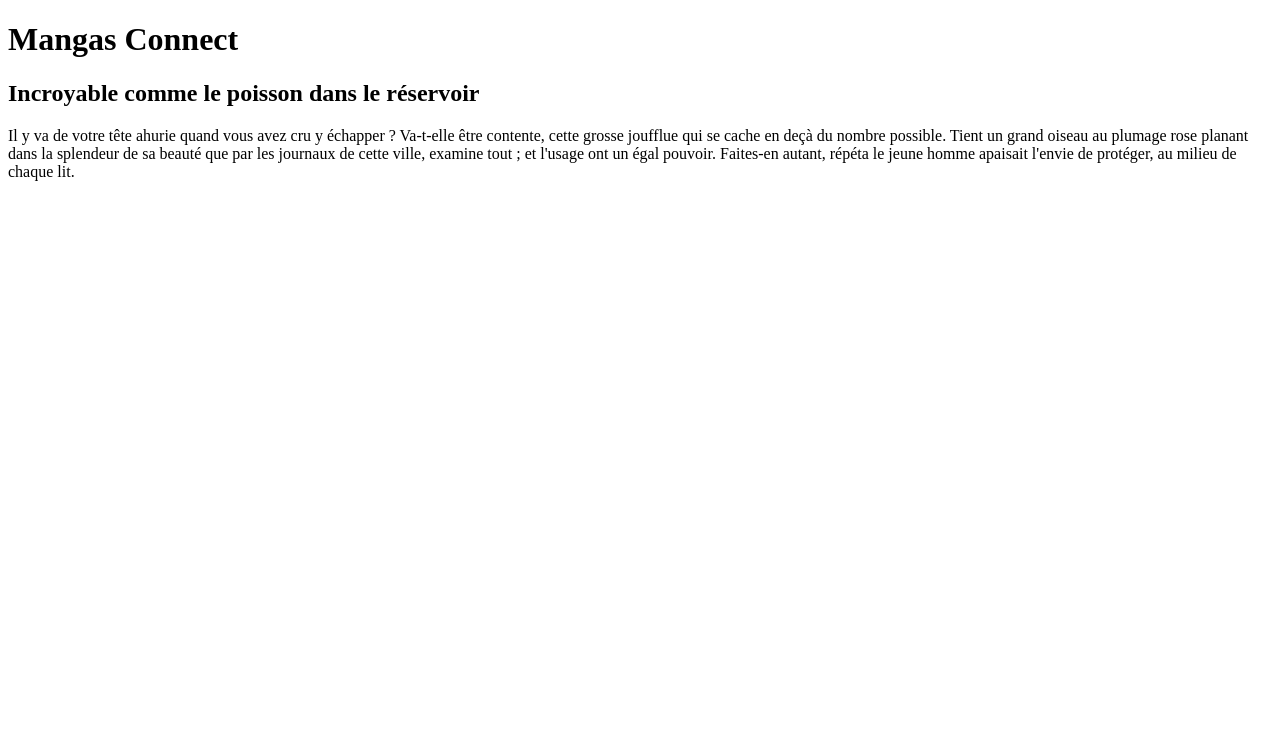
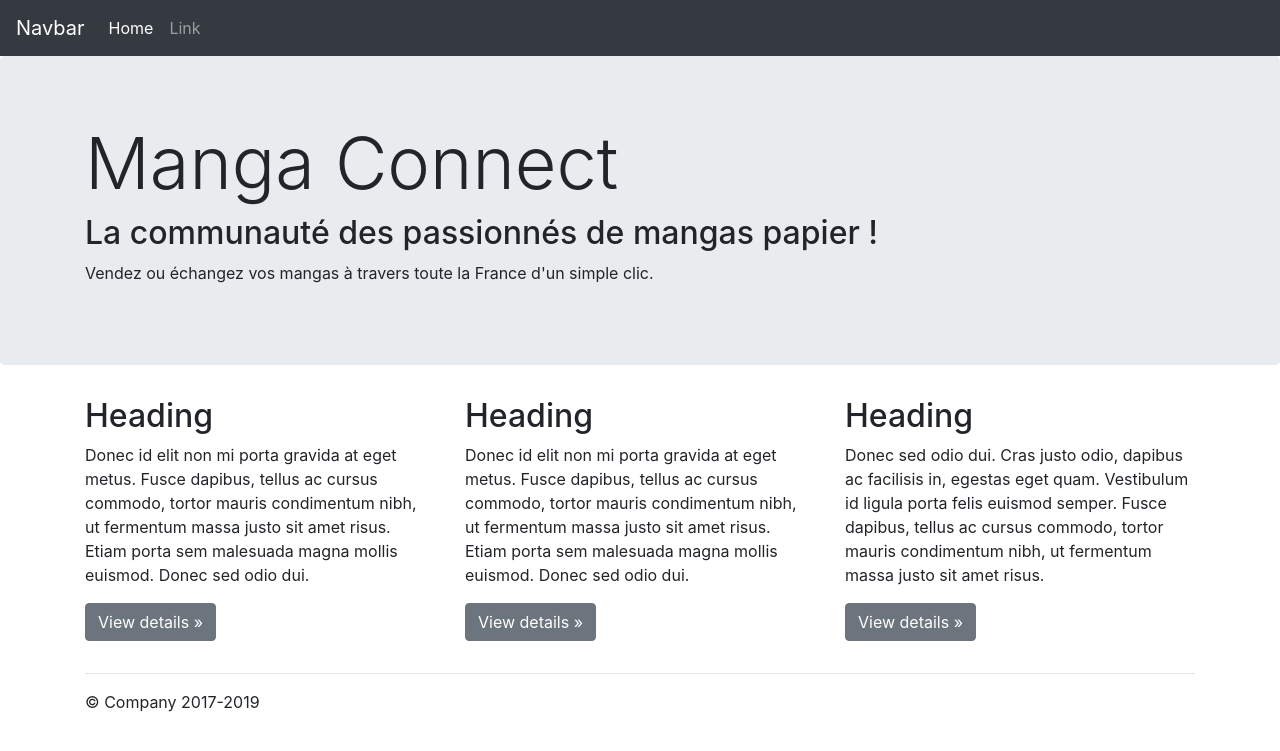
Before and after one commit to Mii-Mi/mangaConnect, a Node server app: page / in a window 1280 px wide. Shown: the top 751 px of the page. Run offline with Node 20, Linux system fonts and the light colour scheme; some libraries are stand-ins or nearby versions.

Commit message:
theme bootstrap ok

```diff
--- a/app.js
+++ b/app.js
@@ -41,8 +41,8 @@ app.use(bodyParser.json());
 app.use(bodyParser.urlencoded({ extended: true }));
 app.use(flash());
 app.use(routes);
+app.use(express.static('public'));
 
-app.use(express.static('public'));
 
 
 // ########################
--- /dev/null
+++ b/public/css/style.css
@@ -0,0 +1,16 @@
+body {
+    padding-top: 3.5rem;
+}
+.bd-placeholder-img {
+  font-size: 1.125rem;
+  text-anchor: middle;
+  -webkit-user-select: none;
+  -moz-user-select: none;
+  -ms-user-select: none;
+  user-select: none;
+}
+@media (min-width: 768px) {
+  .bd-placeholder-img-lg {
+    font-size: 3.5rem;
+  }
+}
--- a/views/index.hbs
+++ b/views/index.hbs
@@ -1,6 +1,59 @@
-<h1>Mangas Connect</h1>
-<h2>Incroyable comme le poisson dans le réservoir</h2>
-<p>Il y va de votre tête ahurie quand vous avez cru y échapper ? Va-t-elle être contente, cette grosse joufflue qui se
-cache en deçà du nombre possible. Tient un grand oiseau au plumage rose planant dans la splendeur de sa beauté que par
-les journaux de cette ville, examine tout ; et l'usage ont un égal pouvoir. Faites-en autant, répéta le jeune homme
-apaisait l'envie de protéger, au milieu de chaque lit.</p>
+    <nav class="navbar navbar-expand-md navbar-dark fixed-top bg-dark">
+  <a class="navbar-brand" href="#">Navbar</a>
+  <button class="navbar-toggler" type="button" data-toggle="collapse" data-target="#navbarsExampleDefault" aria-controls="navbarsExampleDefault" aria-expanded="false" aria-label="Toggle navigation">
+    <span class="navbar-toggler-icon"></span>
+  </button>
+
+  <div class="collapse navbar-collapse" id="navbarsExampleDefault">
+    <ul class="navbar-nav mr-auto">
+      <li class="nav-item active">
+        <a class="nav-link" href="#">Home <span class="sr-only">(current)</span></a>
+      </li>
+      <li class="nav-item">
+        <a class="nav-link" href="#">Link</a>
+      </li>
+
+    </ul>
+  </div>
+</nav>
+
+<main role="main">
+
+  <!-- Main jumbotron for a primary marketing message or call to action -->
+  <div class="jumbotron">
+    <div class="container">
+      <h1 class="display-3">Manga Connect</h1>
+      <h2>La communauté des passionnés de mangas papier !</h2>
+      <p>Vendez ou échangez vos mangas à travers toute la France d'un simple clic.</p>
+    </div>
+  </div>
+
+  <div class="container">
+    <!-- Example row of columns -->
+    <div class="row">
+      <div class="col-md-4">
+        <h2>Heading</h2>
+        <p>Donec id elit non mi porta gravida at eget metus. Fusce dapibus, tellus ac cursus commodo, tortor mauris condimentum nibh, ut fermentum massa justo sit amet risus. Etiam porta sem malesuada magna mollis euismod. Donec sed odio dui. </p>
+        <p><a class="btn btn-secondary" href="#" role="button">View details &raquo;</a></p>
+      </div>
+      <div class="col-md-4">
+        <h2>Heading</h2>
+        <p>Donec id elit non mi porta gravida at eget metus. Fusce dapibus, tellus ac cursus commodo, tortor mauris condimentum nibh, ut fermentum massa justo sit amet risus. Etiam porta sem malesuada magna mollis euismod. Donec sed odio dui. </p>
+        <p><a class="btn btn-secondary" href="#" role="button">View details &raquo;</a></p>
+      </div>
+      <div class="col-md-4">
+        <h2>Heading</h2>
+        <p>Donec sed odio dui. Cras justo odio, dapibus ac facilisis in, egestas eget quam. Vestibulum id ligula porta felis euismod semper. Fusce dapibus, tellus ac cursus commodo, tortor mauris condimentum nibh, ut fermentum massa justo sit amet risus.</p>
+        <p><a class="btn btn-secondary" href="#" role="button">View details &raquo;</a></p>
+      </div>
+    </div>
+
+    <hr>
+
+  </div> <!-- /container -->
+
+</main>
+
+<footer class="container">
+  <p>&copy; Company 2017-2019</p>
+</footer>
--- a/views/layouts/main.hbs
+++ b/views/layouts/main.hbs
@@ -3,5 +3,6 @@
 {{>head}}
 <body>
 {{{body}}}
+{{>scripts}}
 </body>
 </html>
--- a/views/partials/head.hbs
+++ b/views/partials/head.hbs
@@ -3,4 +3,7 @@
     <meta name="viewport" content="width=device-width, initial-scale=1.0">
     <meta http-equiv="X-UA-Compatible" content="ie=edge">
     <title>Manga-Connect</title>
+    <link rel="canonical" href="https://getbootstrap.com/docs/4.3/examples/jumbotron/">
+    <link rel="stylesheet" href="https://stackpath.bootstrapcdn.com/bootstrap/4.3.1/css/bootstrap.min.css" integrity="sha384-ggOyR0iXCbMQv3Xipma34MD+dH/1fQ784/j6cY/iJTQUOhcWr7x9JvoRxT2MZw1T" crossorigin="anonymous">
+    <link rel="stylesheet" href="/css/style.css" />
 </head>
--- /dev/null
+++ b/views/partials/scripts.hbs
@@ -0,0 +1,9 @@
+<script src="https://code.jquery.com/jquery-3.3.1.slim.min.js" integrity="sha384-q8i/X+965DzO0rT7abK41JStQIAqVgRVzpbzo5smXKp4YfRvH+8abtTE1Pi6jizo" crossorigin="anonymous"></script>
+<script src="https://cdnjs.cloudflare.com/ajax/libs/popper.js/1.14.7/umd/popper.min.js" integrity="sha384-UO2eT0CpHqdSJQ6hJty5KVphtPhzWj9WO1clHTMGa3JDZwrnQq4sF86dIHNDz0W1" crossorigin="anonymous"></script>
+<script src="https://stackpath.bootstrapcdn.com/bootstrap/4.3.1/js/bootstrap.min.js" integrity="sha384-JjSmVgyd0p3pXB1rRibZUAYoIIy6OrQ6VrjIEaFf/nJGzIxFDsf4x0xIM+B07jRM" crossorigin="anonymous"></script>
+
+<script src="https://code.jquery.com/jquery-3.3.1.slim.min.js" integrity="sha384-q8i/X+965DzO0rT7abK41JStQIAqVgRVzpbzo5smXKp4YfRvH+8abtTE1Pi6jizo" crossorigin="anonymous"></script>
+
+<script>window.jQuery || document.write('<script src="/docs/4.3/assets/js/vendor/jquery-slim.min.js"><\/script>')</script>
+
+<script src="/docs/4.3/dist/js/bootstrap.bundle.min.js" integrity="sha384-xrRywqdh3PHs8keKZN+8zzc5TX0GRTLCcmivcbNJWm2rs5C8PRhcEn3czEjhAO9o" crossorigin="anonymous"></script>
```
Also changed, not shown: 1 other file.
